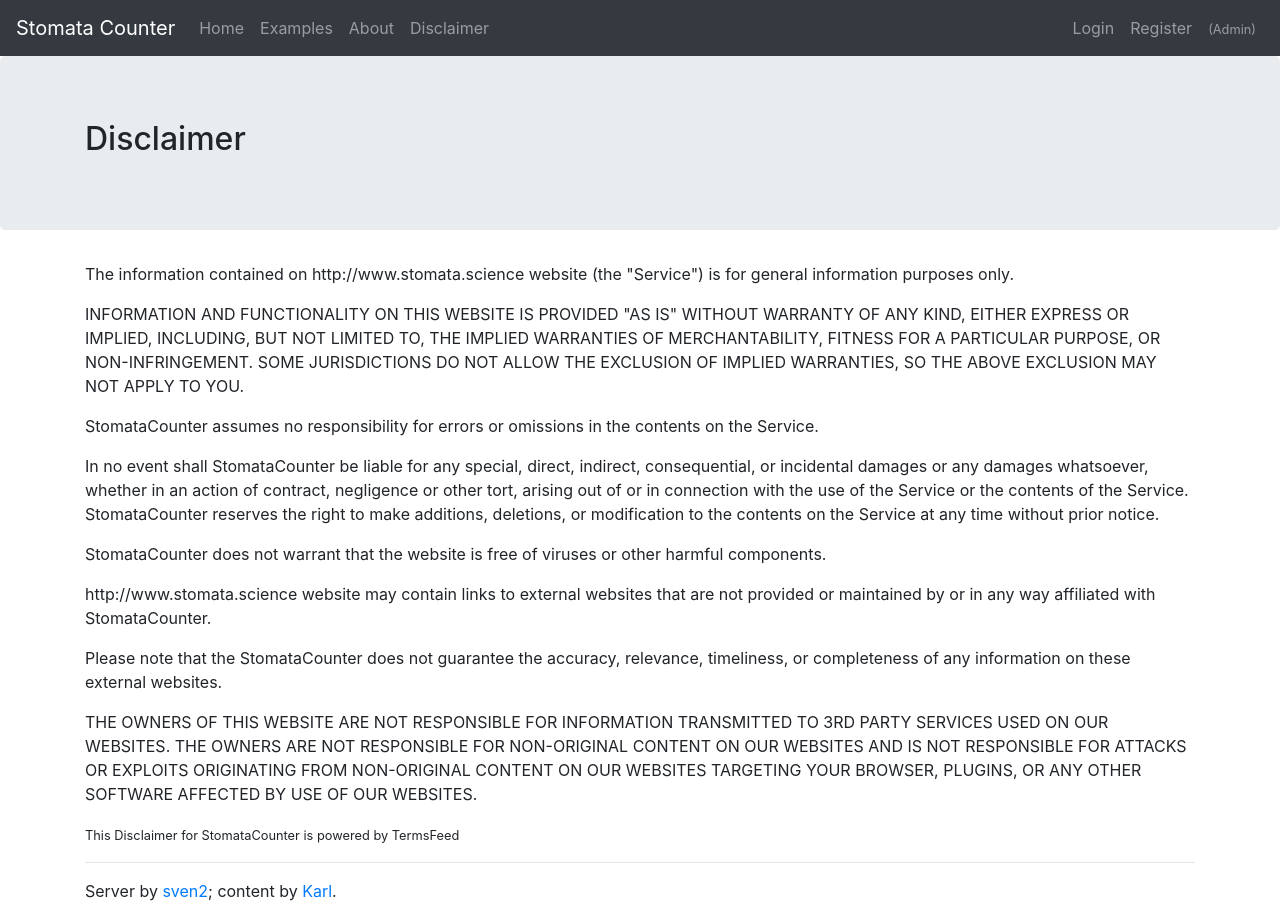
After one commit to SvenTwo/epidermal, a Flask app: page /disclaimer in a window 1280 px wide. The commit adds this page. Run offline with Flask 2, Linux system fonts and the light colour scheme; some libraries are stand-ins or nearby versions.

Commit message:
Sort order and disclaimer

```diff
--- a/static/js/admin.js
+++ b/static/js/admin.js
@@ -1,6 +1,7 @@
 $(document).ready(function() {
     $('#dataset_list').DataTable({
         paging: false,
+        order: [[ 3, "desc" ]]
     });
 } );
 
--- a/templates/base.html
+++ b/templates/base.html
@@ -48,6 +48,9 @@
               <li class="nav-item">
                   <a class="nav-link" href="/about">About</a>
               </li>
+              <li class="nav-item">
+                  <a class="nav-link" href="/disclaimer">Disclaimer</a>
+              </li>
 
             </ul>
               <ul class="navbar-nav">
--- /dev/null
+++ b/templates/disclaimer.html
@@ -0,0 +1,39 @@
+{% extends "base.html" %}
+
+{% block head %}
+    {{ super() }}
+    <title>Stomata Overview - Disclaimer</title>
+{% endblock %}
+
+{% block content %}
+    <div class="jumbotron">
+      <div class="container">
+        <h2>Disclaimer</h2>
+      </div>
+    </div>
+
+    <div class="container">
+        <p>The information contained on http://www.stomata.science website (the "Service") is for general information purposes only.</p>
+
+            <p>INFORMATION AND FUNCTIONALITY ON THIS WEBSITE IS PROVIDED "AS IS" WITHOUT WARRANTY OF ANY KIND, EITHER EXPRESS OR IMPLIED, INCLUDING, BUT NOT LIMITED TO, THE IMPLIED WARRANTIES OF MERCHANTABILITY, FITNESS FOR A PARTICULAR PURPOSE, OR NON-INFRINGEMENT. SOME JURISDICTIONS DO NOT ALLOW THE EXCLUSION OF IMPLIED WARRANTIES, SO THE ABOVE EXCLUSION MAY NOT APPLY TO YOU.</p>
+
+<p>StomataCounter assumes no responsibility for errors or omissions in the contents on the Service.</p>
+
+<p>In no event shall StomataCounter be liable for any special, direct, indirect, consequential, or incidental damages or any damages whatsoever, whether in an action of contract, negligence or other tort, arising out of or in connection with the use of the Service or the contents of the Service. StomataCounter reserves the right to make additions, deletions, or modification to the contents on the Service at any time without prior notice.</p>
+
+<p>StomataCounter does not warrant that the website is free of viruses or other harmful components.</p>
+
+<p>http://www.stomata.science website may contain links to external websites that are not provided or maintained by or in any way affiliated with StomataCounter.</p>
+
+<p>Please note that the StomataCounter does not guarantee the accuracy, relevance, timeliness, or completeness of any information on these external websites.</p>
+
+<p>THE OWNERS OF THIS WEBSITE ARE NOT RESPONSIBLE FOR INFORMATION TRANSMITTED TO 3RD PARTY SERVICES USED ON OUR WEBSITES. THE OWNERS ARE NOT RESPONSIBLE FOR NON-ORIGINAL CONTENT ON OUR WEBSITES AND IS NOT RESPONSIBLE FOR ATTACKS OR EXPLOITS ORIGINATING FROM NON-ORIGINAL CONTENT ON OUR WEBSITES TARGETING YOUR BROWSER, PLUGINS, OR ANY OTHER SOFTWARE AFFECTED BY USE OF OUR WEBSITES.</p>
+        <p><small>This Disclaimer for StomataCounter is powered by TermsFeed</small></p>
+        {{ super() }}
+    </div> <!-- /container -->
+{% endblock %}
+
+{% block tailjs %}
+    {{ super() }}
+    <!-- <script src="/static/js/foo.js"></script> -->
+{% endblock %}
--- a/webapp_base.py
+++ b/webapp_base.py
@@ -41,6 +41,12 @@ def about():
 
 
 # Info page
+@base.route('/disclaimer')
+def disclaimer():
+    return render_template("disclaimer.html", error=pop_last_error())
+
+
+# Source code page
 @base.route('/source')
 def source_redirect():
     return redirect("https://github.com/SvenTwo/epidermal")
```
